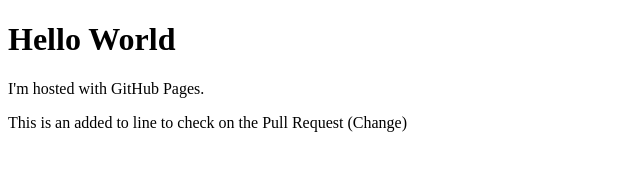
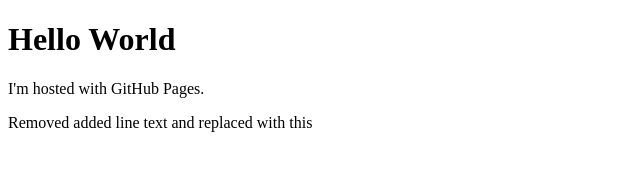
Before and after one commit to paulbonton/hello-world, a plain HTML site: page index.html in a window 1280 px wide. Shown: the whole page, without its empty margins (0-640 px from the left). Drawn offline with Linux system fonts and the light colour scheme.

Commit message:
Update index.html

```diff
--- a/index.html
+++ b/index.html
@@ -3,6 +3,6 @@
 <body>
 <h1>Hello World</h1>
 <p>I'm hosted with GitHub Pages.</p>
-  <p>This is an added to line to check on the Pull Request (Change)<p>
+  <p>Removed added line text and replaced with this<p>
 </body>
 </html>
```
